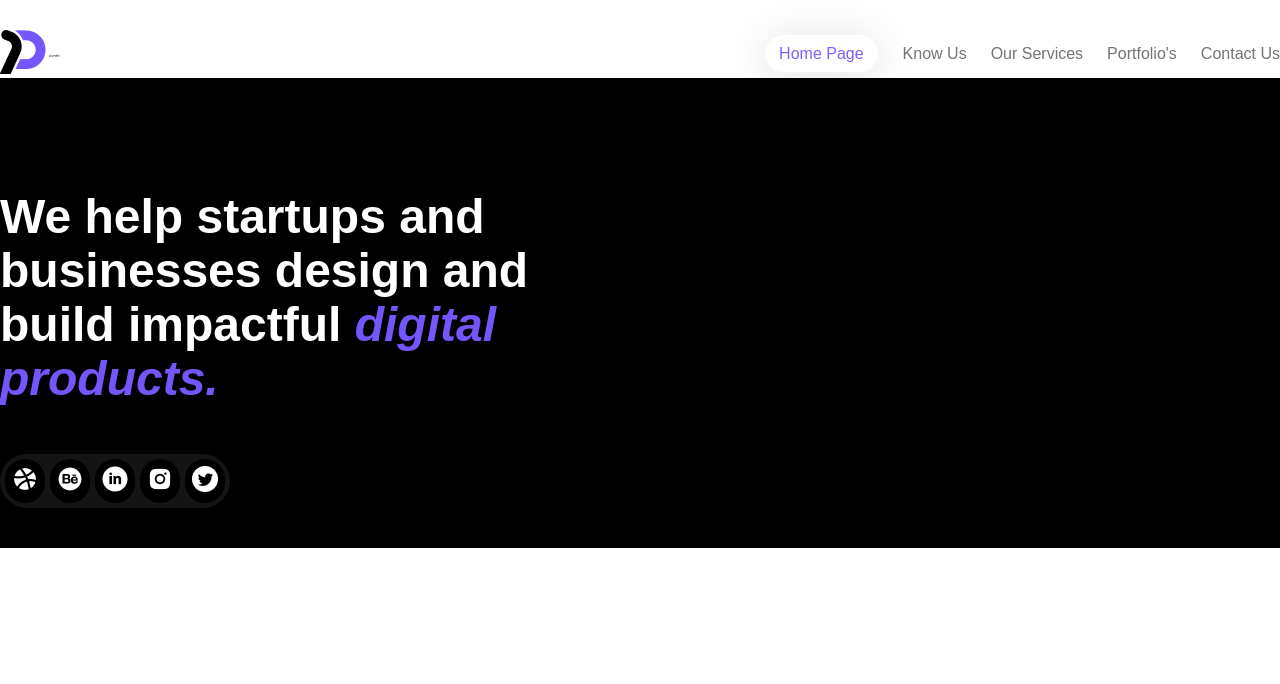
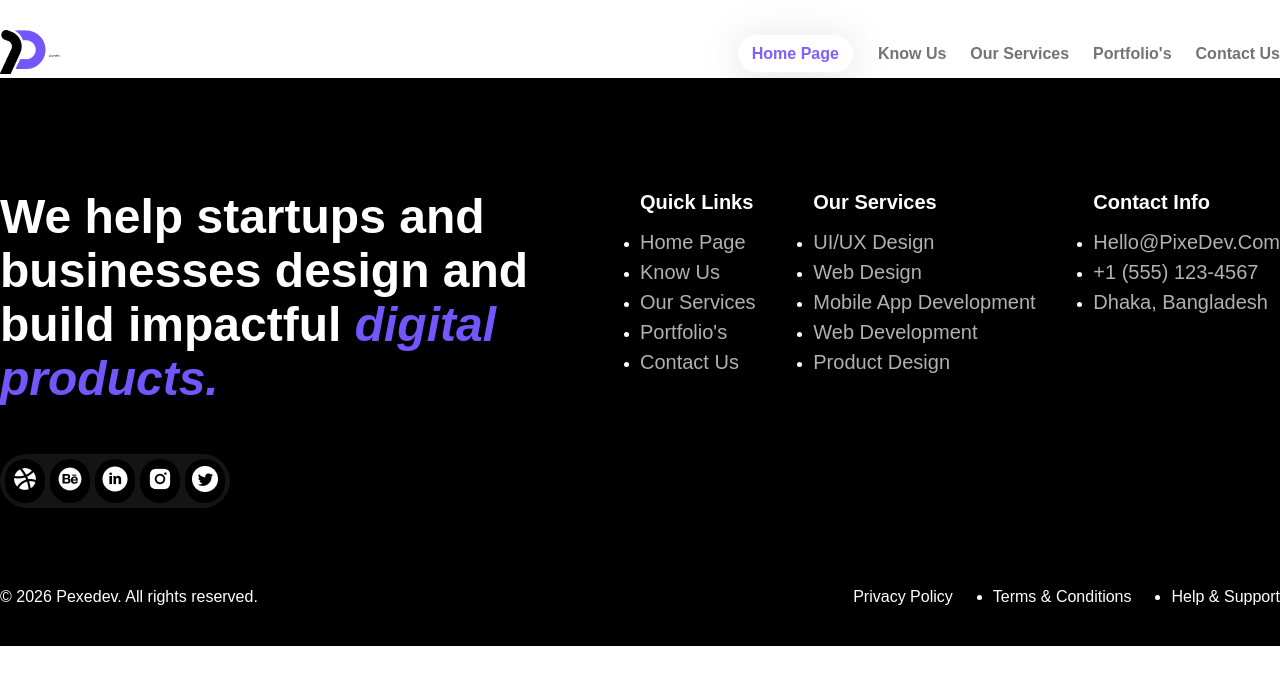
Before and after one commit to ahnafmuttaque/pexedev, a React (Vite) app: page / in a window 1280 px wide. Shown: the top 684 px of the page. Built offline with nearby package versions, Linux system fonts and the light colour scheme.

Commit message:
do footer right side and copyright

```diff
--- /dev/null
+++ b/src/components/footer/Cooyright/Copyright.module.css
@@ -0,0 +1,23 @@
+.footer__copyright {
+  margin-top: 80px;
+  display: flex;
+  justify-content: space-between;
+}
+
+.footer__copyright-list {
+  display: flex;
+  align-items: center;
+  gap: 40px;
+}
+
+.footer__copyright-list-item {
+  list-style-type: disc;
+}
+
+.footer__copyright-list-item:first-child {
+  list-style-type: none;
+}
+
+.footer__copyright-link {
+  text-transform: capitalize;
+}
--- /dev/null
+++ b/src/components/footer/Cooyright/Copyright.tsx
@@ -0,0 +1,27 @@
+import { COPYRIGHT_LINKS } from "../../../data/navigation.data";
+import classes from "./Copyright.module.css";
+
+export const Copyright = () => {
+  return (
+    <div className={`${classes["footer__copyright"]} max-inline`}>
+      <span>
+        &copy; {new Date().getFullYear()} Pexedev. All rights reserved.
+      </span>
+      <ul className={classes["footer__copyright-list"]}>
+        {COPYRIGHT_LINKS.map((link) => (
+          <li className={classes["footer__copyright-list-item"]}>
+            <a
+              className={classes["footer__copyright-link"]}
+              href={link.href}
+              target="_blank"
+            >
+              {link.label}
+            </a>
+          </li>
+        ))}
+      </ul>
+    </div>
+  );
+};
+
+export default Copyright;
--- a/src/components/footer/Footer.module.css
+++ b/src/components/footer/Footer.module.css
@@ -9,8 +9,8 @@
   grid-template-columns: 1fr 1fr;
 }
 
-.footer__abouts {
-}
+/*.footer__abouts {
+}*/
 
 .footer__abouts-title {
   max-width: 600px;
@@ -43,5 +43,11 @@
   cursor: pointer;
 }
 
-.footer__social-link {
+/*.footer__social-link {
+}*/
+
+.footer__links-grid {
+  display: flex;
+  justify-content: space-between;
+  align-items: flex-start;
 }
--- a/src/components/footer/Footer.tsx
+++ b/src/components/footer/Footer.tsx
@@ -1,6 +1,9 @@
 import { Link } from "react-router";
 import classes from "./Footer.module.css";
 import { SOCIAL_LINKS } from "../../data/navigation.data";
+import FooterLinksContainer from "./FooterLinksContainer/FooterLinksContainer";
+import { FOOTERlINKS } from "../../data/navigation.data";
+import Copyright from "./Cooyright/Copyright";
 
 const Footer = () => {
   return (
@@ -23,8 +26,24 @@ const Footer = () => {
           </ul>
         </div>
         {/* footer left side content */}
-        <div>{/*list of links*/}</div>
+        <div className={classes["footer__links-grid"]}>
+          {/* first links are navigation links, so they are being rendered first */}
+          <FooterLinksContainer
+            title={FOOTERlINKS[0].title}
+            links={FOOTERlINKS[0].links}
+            type="navigation"
+          />
+          {FOOTERlINKS.slice(1).map((section) => (
+            <FooterLinksContainer
+              key={section.title}
+              title={section.title}
+              links={section.links}
+              type="link"
+            />
+          ))}
+        </div>
       </div>
+      <Copyright />
     </footer>
   );
 };
--- /dev/null
+++ b/src/components/footer/FooterLinksContainer/FooterLinksContainer.module.css
@@ -0,0 +1,30 @@
+.footer__links-container {
+}
+
+.footer__links-container-title {
+  font-weight: 600;
+  line-height: 24px;
+  font-size: 1.25rem;
+  letter-spacing: -1%;
+  text-transform: capitalize;
+  margin-bottom: 16px;
+}
+
+.footer__links-ul {
+  display: flex;
+  flex-direction: column;
+  gap: 6px;
+}
+
+.footer__link-listItem {
+  list-style-type: disc;
+}
+
+.footer__link {
+  font-size: 1.25rem;
+  font-weight: 400;
+  line-height: 24px;
+  letter-spacing: -1%;
+  text-transform: capitalize;
+  color: var(--color-footer-link-listItem);
+}
--- /dev/null
+++ b/src/components/footer/FooterLinksContainer/FooterLinksContainer.tsx
@@ -0,0 +1,44 @@
+import type { FC } from "react";
+import classes from "./FooterLinksContainer.module.css";
+import { Link } from "react-router";
+
+interface FooterLinksContainerProps {
+  links: string[];
+  title: string;
+  type: "navigation" | "link";
+}
+
+const FooterLinksContainer: FC<FooterLinksContainerProps> = ({
+  links,
+  title,
+  type,
+}) => {
+  return (
+    <div className={classes["footer__links-container"]}>
+      <h3 className={classes["footer__links-container-title"]}>{title}</h3>
+      <ul className={classes["footer__links-ul"]}>
+        {links.map((link) => {
+          return (
+            <li className={classes["footer__link-listItem"]}>
+              {type === "navigation" ? (
+                <Link className={classes["footer__link"]} to={link}>
+                  {link}
+                </Link>
+              ) : (
+                <a
+                  className={classes["footer__link"]}
+                  href={link}
+                  target="_blank"
+                >
+                  {link}
+                </a>
+              )}
+            </li>
+          );
+        })}
+      </ul>
+    </div>
+  );
+};
+
+export default FooterLinksContainer;
--- a/src/data/navigation.data.ts
+++ b/src/data/navigation.data.ts
@@ -54,3 +54,30 @@ export const SOCIAL_LINKS = [
     href: "https://twitter.com",
   },
 ] as const;
+
+export const FOOTERlINKS = [
+  {
+    title: "quick links",
+    links: NAVIGATION_LINKS.map((link) => link.label),
+  },
+  {
+    title: "our services",
+    links: [
+      "UI/UX Design",
+      "Web Design",
+      "Mobile App Development",
+      "Web Development",
+      "Product Design",
+    ],
+  },
+  {
+    title: "contact info",
+    links: ["hello@pixeDev.com", "+1 (555) 123-4567", "Dhaka, Bangladesh"],
+  },
+];
+
+export const COPYRIGHT_LINKS = [
+  { label: "privacy policy", href: "/privacyPolicy" },
+  { label: "terms & conditions", href: "/terms" },
+  { label: "help & support", href: "/help" },
+] as const;
--- a/src/index.css
+++ b/src/index.css
@@ -6,6 +6,7 @@
     --color-link: #747474;
     --color-link-active: #7d60fd;
     --color-footer-link-hover: #7556fd;
+    --color-footer-link-listItem: #b1b1b1;
 
     --shadow-link: 0px 4px 40px 0px #1414141f;
     --border-link: 1.5px solid #f6f5f5;
@@ -27,6 +28,15 @@
     font-family: var(--font-primary);
     font-size: 16px;
   }
+
+  a {
+    text-decoration: none;
+    color: white;
+  }
+
+  li {
+    list-style-type: none;
+  }
 }
 
 @layer components {
@@ -46,10 +56,10 @@
   .nav__link {
     color: var(--color-link);
     text-decoration: none;
-    font-weight: 500;
+    font-weight: 600;
     font-size: 1rem;
     line-height: 20px;
-    /*letter-spacing: -1%;*/
+    letter-spacing: -1%;
     text-transform: capitalize;
   }
 
@@ -97,6 +107,7 @@
     color: var(--color-primary-foreground);
   }
 
+  /* normal paragraph text */
   .normal-text {
     color: var(--color-secondary-foreground);
     font-weight: 400;
```
